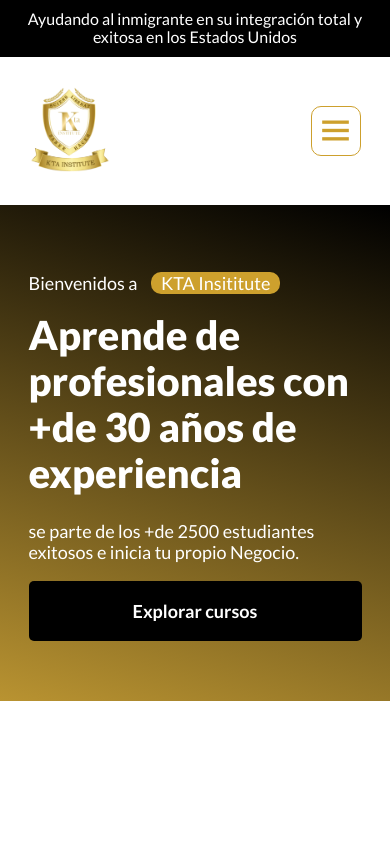
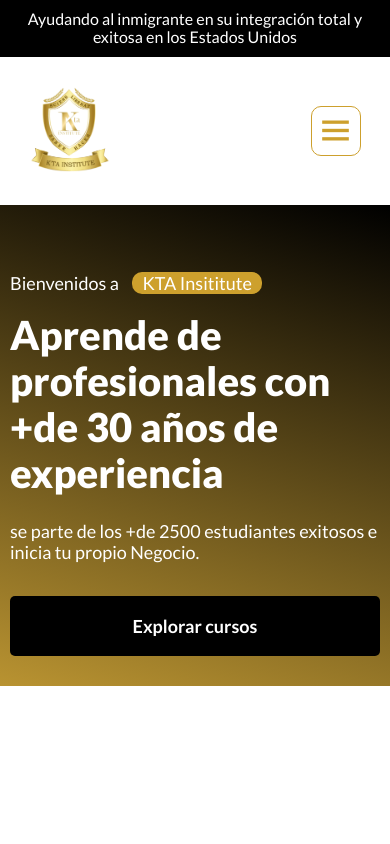
Before and after one commit to joelAIbarraDino/KTAInstitutePlatform, a PHP site: template app/Views/pages/index.php in a window 390 px wide. Run offline with PHP 8.4, Linux system fonts and the light colour scheme; the template is opened without the code that fills it, so the values that code supplies are empty.

Commit message:
ajustes en diseño responsivo en header y banner

```diff
--- a/src/scss/base/_globals.scss
+++ b/src/scss/base/_globals.scss
@@ -12,6 +12,7 @@
     flex-direction: column;
     font-family: v.$fuente_principal;
     font-size: 1.6rem;
+    overflow-x: hidden;
 
     @include m.tablet{
         height: 100%;
--- a/src/scss/components/_index.scss
+++ /dev/null
@@ -1 +0,0 @@
-@forward 'utils';
--- a/src/scss/components/_utils.scss
+++ /dev/null
@@ -1,8 +0,0 @@
-@use 'base/variables' as v;
-@use 'base/mixins' as m;
-
-
-.lg-container{
-    width: 70%;
-    margin: 0 auto;
-}
--- a/src/scss/layout/_header.scss
+++ b/src/scss/layout/_header.scss
@@ -161,7 +161,7 @@
     justify-content: space-between;
     align-items: center;
     margin: 0 auto;
-    padding: 1.5rem 2rem;
+    padding: 1.5rem 1rem;
     margin-top: -5rem;
     margin-bottom: -3.5rem;
     position: relative;
@@ -191,7 +191,7 @@
             list-style: none;
             list-style-position: inside;
             display: flex;
-            gap: 1.5rem;
+            gap: 1.2rem;
 
             &-link a{
                 color: v.$blanco;
--- a/src/scss/pages/_main.scss
+++ b/src/scss/pages/_main.scss
@@ -7,32 +7,27 @@
     background: -webkit-linear-gradient(196deg, rgba(0,0,0,1) 0%, rgba(185,147,49,1) 100%);
     background: linear-gradient(196deg, rgba(0,0,0,1) 0%, rgba(185,147,49,1) 100%);
     filter: progid:DXImageTransform.Microsoft.gradient(startColorstr="#000000",endColorstr="#b99331",GradientType=1);
-    padding: 5rem 1rem 3rem 1rem;
+    padding: 5rem 1rem 0 1rem;
     margin-bottom: 10rem;
     display: flex;
-    justify-content: center;
+    justify-content: space-between;
 
     @include m.computadora{
-        padding: 20rem 5rem 3rem 5rem;
+        padding: 20rem 0 0 5rem;
     }
 
 
     &__content{
         text-align: left;
         padding-bottom: 3rem;
-        width: 90%;
-
-        @include m.computadora{
-            width: 40%;
-        }
 
         h2{
             text-align: left;
             color: v.$blanco;
             font-size: 4rem;
 
-            @include m.tablet{
-                font-size: 6rem;
+            @include m.computadora{
+                font-size: 9rem;
             }
         }
 
@@ -41,7 +36,7 @@
             font-size: 1.8rem;
 
             @include m.tablet{
-                font-size: 2rem;
+                font-size: 2.2rem;
             }
 
             span{
@@ -54,7 +49,8 @@
         }
 
         a{
-            padding: 2rem 1rem;
+            padding: 2rem;
+            margin-top: 1.5rem;
             border-radius: .5rem;
             font-size: 1.8rem;
             @include m.boton(v.$negro, v.$blanco, v.$blanco, v.$negro, inline-block)
@@ -65,26 +61,20 @@
         z-index: 1;
         position: relative;
         display: none;
-        width: 40%;
 
         @include m.computadora{
             display: flex;
-            justify-content: center;
         }
         &-fundador{
-            width: 50rem;
-
-            @include m.computadora{
-                width: 70rem;
-            }
+            width: 70rem;
         }
 
         &-circle{
             position: absolute;
-            top: -8rem;
-            left: 5rem;
+            top: -5rem;
+            left: 2rem;
             z-index: -1;
-            width: 75%;
+            width: 65rem;
         }
     }
 }
```
Also changed, not shown: public/assets/css/app.css, 1 other file.
